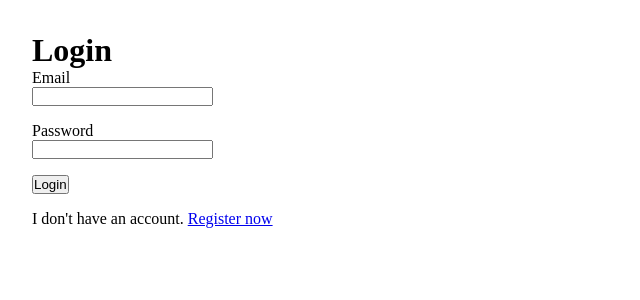
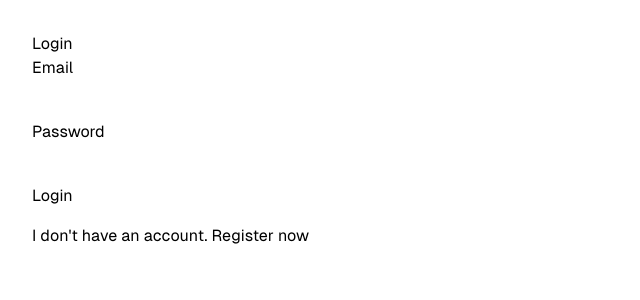
Before and after one commit to lbadiaestopa/vinsky-front, a React (Vite) app: page /login in a window 1280 px wide. Shown: the top 300 px of the page, without its empty margins (0-640 px from the left). Built offline with nearby package versions, Linux system fonts and the light colour scheme.

Commit message:
feat: add basic styles and import font

```diff
--- a/src/index.css
+++ b/src/index.css
@@ -1,5 +1,6 @@
-* {
-  margin: 0;
-  padding: 0;
-  box-sizing: border-box;
+@import "tailwindcss";
+
+@theme {
+  --font-sans: 'Geist Sans', ui-sans-serif, system-ui, sans-serif;
+  --color-card-gray: #F2F2F2;
 }
--- a/src/main.jsx
+++ b/src/main.jsx
@@ -2,6 +2,9 @@ import React from 'react'
 import ReactDOM from 'react-dom/client'
 import { BrowserRouter } from 'react-router-dom'
 import App from './App.jsx'
+import '@fontsource/geist-sans/400.css'
+import '@fontsource/geist-sans/600.css'
+import './index.css'
 import './index.css'
 import { AuthProvider } from './context/AuthContext'
 
```
